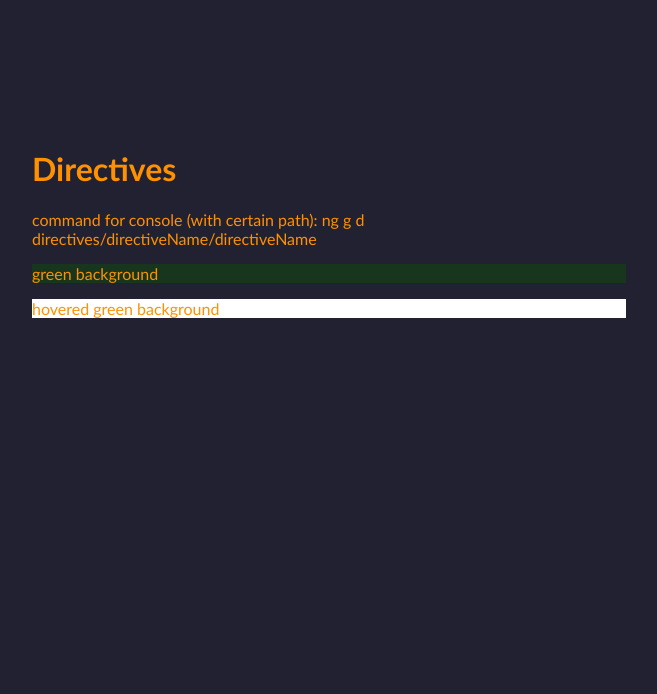
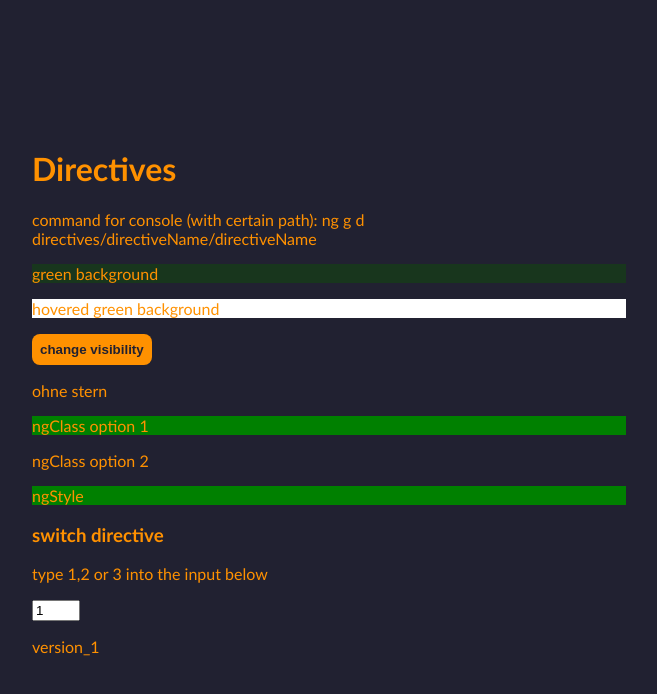
Before and after one commit to KevinWissmer/AngularElements, an Angular app: page / in a window 1280 px wide. Shown: the top 694 px of the page, without its empty margins (96-753 px from the left). Built offline with nearby package versions, Linux system fonts and the light colour scheme.

Commit message:
ngIf ngClass ngStyle and ngSwitch added

```diff
--- a/src/app/app.module.ts
+++ b/src/app/app.module.ts
@@ -1,6 +1,6 @@
 import { NgModule } from '@angular/core';
 import { BrowserModule } from '@angular/platform-browser';
-
+import { FormsModule } from '@angular/forms';
 import { AppRoutingModule } from './app-routing.module';
 import { AppComponent } from './app.component';
 import { LandingPageComponent } from './landing-page/landing-page.component';
@@ -15,6 +15,7 @@ import { HoverGreenbgDirectiveDirective } from './directives/hoverGreenbgDirecti
     HoverGreenbgDirectiveDirective,
   ],
   imports: [
+    FormsModule,
     BrowserModule,
     AppRoutingModule
   ],
--- a/src/app/landing-page/landing-page.component.html
+++ b/src/app/landing-page/landing-page.component.html
@@ -9,3 +9,25 @@
 <p appHoverGreenbgDirective [defaultColor]="'white'">
     hovered green background
 </p>
+
+<button (click)="ngIfVisibility = !ngIfVisibility;">change visibility</button>
+
+<p *ngIf="ngIfVisibility">mit stern</p>
+<ng-template [ngIf]="!ngIfVisibility">
+    <p>ohne stern</p>
+</ng-template>
+<p [ngClass]="ngIfVisibility ? 'red_bg' : 'green_bg'">ngClass option 1</p>
+<p [ngClass]="{'green_bg': ngIfVisibility}">ngClass option 2</p>
+<p [ngStyle]="{backgroundColor: ngIfVisibility ? 'red' : 'green'}">ngStyle</p>
+<h3>switch directive</h3>
+<p>type 1,2 or 3 into  the input below</p>
+<input (change)="changeSwitch()" [(ngModel)]="switchInputValue"  type="number" min="1" max="3">
+
+<div [ngSwitch]="switchValue">
+    <p *ngSwitchCase="'version_1'">version_1</p>
+    <p *ngSwitchCase="'version_2'">version_2</p>
+    <ng-container *ngSwitchCase="'version_3'">
+        <h4>ng-container version</h4>
+        <p>with more elements</p>
+    </ng-container>
+</div>
--- a/src/app/landing-page/landing-page.component.scss
+++ b/src/app/landing-page/landing-page.component.scss
@@ -0,0 +1,6 @@
+.red_bg{
+    background-color: red;
+}
+.green_bg{
+    background-color: green;
+}
--- a/src/app/landing-page/landing-page.component.ts
+++ b/src/app/landing-page/landing-page.component.ts
@@ -6,5 +6,11 @@ import { Component } from '@angular/core';
   styleUrls: ['./landing-page.component.scss']
 })
 export class LandingPageComponent {
+  ngIfVisibility:boolean = false;
+  switchValue:string = 'version_1';
+  switchInputValue: number = 1;
 
+  changeSwitch(){
+    this.switchValue = `version_${this.switchInputValue}`
+  }
 }
```
